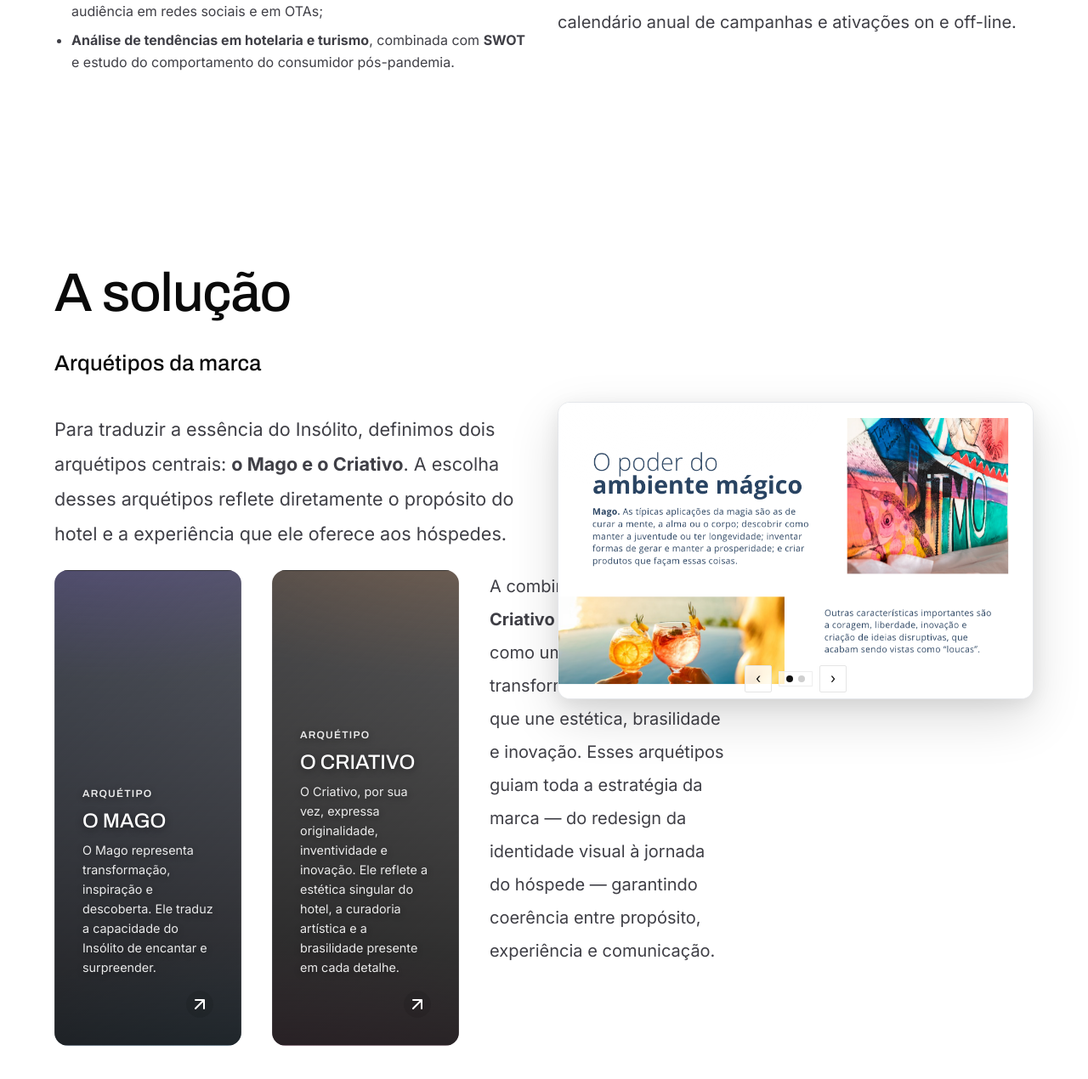
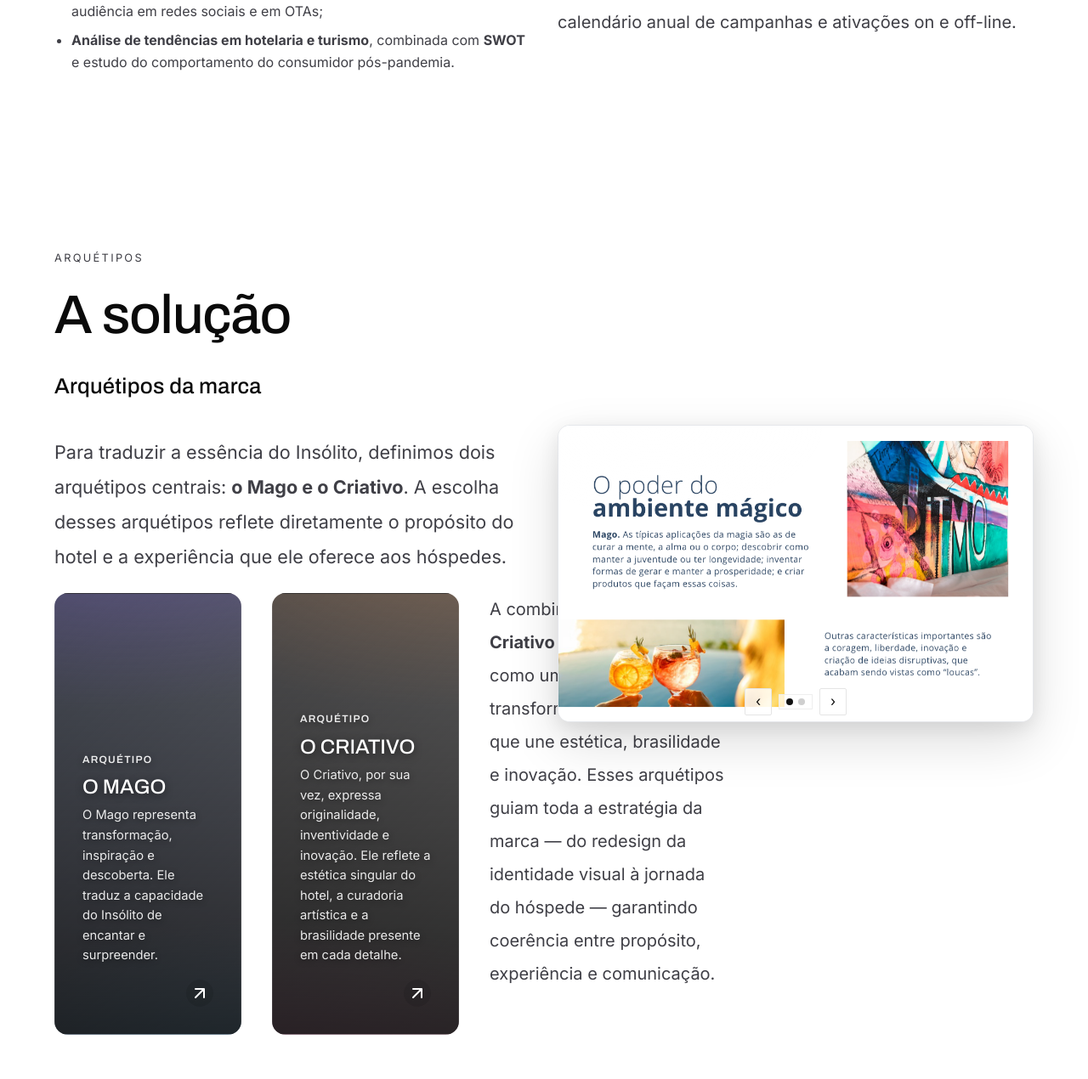
Before and after one commit to osanaizera/casa-flora-site, a Next.js app: page /cases/insolito in a window 1280 px wide. Shown: the part 3838-5108 px from the top of the page at 85% size. Built offline with nearby package versions, Linux system fonts and the light colour scheme.

Commit message:
fix(build): ScrollScript anchor handler without 'this' (use currentTarget); style(case/insolito): baixar breakpoint do triptico, afinar cards, aumentar respiro, eyebrow em A solução, micro-hover nas frames

```diff
--- a/src/app/cases/[slug]/page.tsx
+++ b/src/app/cases/[slug]/page.tsx
@@ -180,6 +180,7 @@ export default async function CaseDetail({ params }: { params: Promise<RoutePara
           <div className="case-screen__container">
             {/* Cabeçalho da sessão ocupando 100% */}
             <div className="case-screen__content" style={{ marginBottom: 24 }}>
+              <div className="case-eyebrow">Arquétipos</div>
               <h2 className="case-screen__title">A solução</h2>
               <h3 className="case-screen__subtitle">Arquétipos da marca</h3>
             </div>
--- a/src/app/globals.css
+++ b/src/app/globals.css
@@ -237,7 +237,7 @@ body {
   padding: 1rem;
 }
 .hero__cards--single { grid-template-columns: 1fr; }
-.hero__card--tall { height: 560px; }
+.hero__card--tall { height: 520px; }
 
 /* Triptych grid for archetype cards + summary */
 .archetype-grid {
@@ -380,7 +380,7 @@ body {
 }
 
 .hero__card-subtitle {
-  font-size: 0.9rem;
+  font-size: 0.92rem;
   opacity: 0.9;
   margin-bottom: 1rem;
   line-height: 1.6;
@@ -388,6 +388,17 @@ body {
 }
 /* Para os cards altos de arquétipos, permitir subtítulo mais longo */
 .hero__card--tall .hero__card-subtitle { max-width: 34ch; }
+/* Eyebrow (label) acima de subtítulos de sessão */
+.case-eyebrow {
+  font-size: 0.8rem;
+  letter-spacing: 0.18em;
+  text-transform: uppercase;
+  color: var(--color-gray-700);
+  margin-bottom: 6px;
+}
+/* Microinteração discreta nas molduras */
+.case-frame { transition: transform 0.35s ease, box-shadow 0.35s ease; }
+.case-frame:hover { transform: translateY(-6px); box-shadow: 0 28px 70px rgba(0,0,0,0.16), 0 8px 26px rgba(0,0,0,0.10); }
 
 .hero__card-arrow {
   width: 32px;
--- a/src/components/shared/ScrollScript.tsx
+++ b/src/components/shared/ScrollScript.tsx
@@ -25,16 +25,14 @@ export default function ScrollScript() {
     });
 
     // Smooth scroll for anchor links
-    const anchorLinks = document.querySelectorAll('a[href^="#"]');
-    anchorLinks.forEach(anchor => {
-      anchor.addEventListener('click', function (e) {
+    const anchorLinks = document.querySelectorAll<HTMLAnchorElement>('a[href^="#"]');
+    anchorLinks.forEach((anchor) => {
+      anchor.addEventListener('click', (e) => {
         e.preventDefault();
-        const target = document.querySelector(this.getAttribute('href') || '');
-        if (target) {
-          target.scrollIntoView({
-            behavior: 'smooth'
-          });
-        }
+        const href = (e.currentTarget as HTMLAnchorElement | null)?.getAttribute('href');
+        if (!href) return;
+        const target = document.querySelector<HTMLElement>(href);
+        if (target) target.scrollIntoView({ behavior: 'smooth' });
       });
     });
 
```
